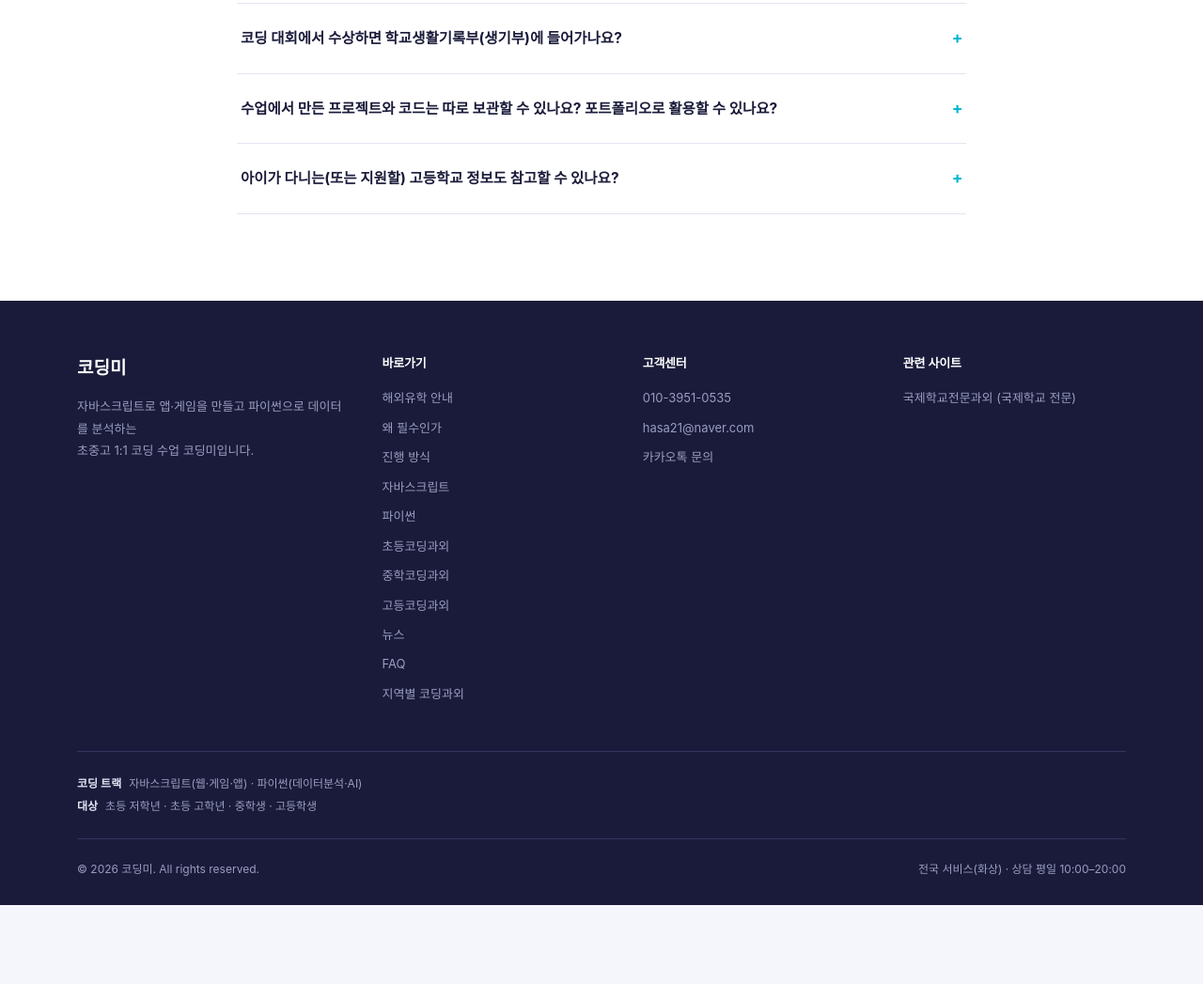
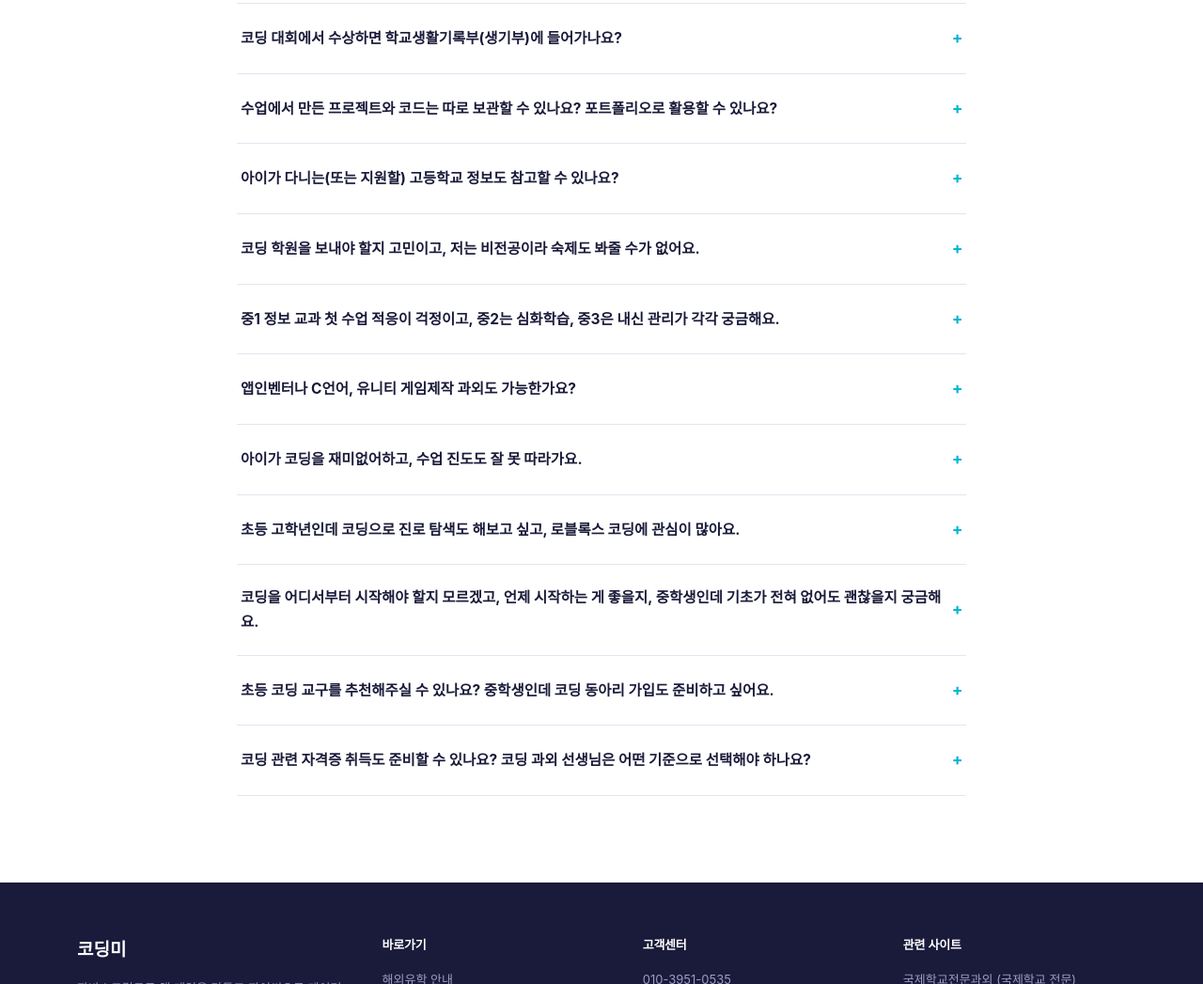
Before and after one commit to hasa080525-ctrl/codingme, a plain HTML site: page index.html in a window 1280 px wide. Shown: the part 10585-11632 px from the top of the page at 94% size. Before the commit the page ends 11548 px from the top, so only its background shows below. Drawn offline with Linux system fonts and the light colour scheme; a web font is replaced by a local one.

Commit message:
콘텐츠: 신규 키워드를 FAQ 본문에 자연스럽게 반영
Co-Authored-By: Claude Sonnet 5 <noreply@anthropic.com>

```diff
--- a/index.html
+++ b/index.html
@@ -887,6 +887,38 @@
         <div class="faq-q">아이가 다니는(또는 지원할) 고등학교 정보도 참고할 수 있나요?<span class="plus">+</span></div>
         <div class="faq-a"><p>고교학점제 체제에서는 학교별로 정보 교과 개설 현황이나 심화 과목 운영 방식이 다를 수 있습니다. 자녀가 다니는(또는 지원할) 고등학교 정보를 직접 찾아보고 싶으시다면 <a href="https://edu.naver.com/school-search?level=high" target="_blank" rel="noopener">네이버 학교 검색</a>을 참고하실 수 있습니다. 학사일정·급식 등 더 다양한 학교 공공데이터는 교육부 <a href="https://open.neis.go.kr/portal/mainPage.do" target="_blank" rel="noopener">나이스(NEIS) 교육정보 개방포털</a>에서도 확인하실 수 있습니다.</p></div>
       </div>
+      <div class="faq-item">
+        <div class="faq-q">코딩 학원을 보내야 할지 고민이고, 저는 비전공이라 숙제도 봐줄 수가 없어요.<span class="plus">+</span></div>
+        <div class="faq-a"><p>학원 없이도 1:1 화상 수업으로 개념부터 실습까지 선생님이 직접 봐드리기 때문에, 부모님이 비전공이셔도 숙제나 질문을 따로 챙기실 필요가 없습니다.</p></div>
+      </div>
+      <div class="faq-item">
+        <div class="faq-q">중1 정보 교과 첫 수업 적응이 걱정이고, 중2는 심화학습, 중3은 내신 관리가 각각 궁금해요.<span class="plus">+</span></div>
+        <div class="faq-a"><p>중1은 정보 교과 첫 수업에서 생소한 용어와 개념에 적응하는 데 집중하고, 중2는 알고리즘·데이터 다루기 등 심화 개념으로 넘어가며, 중3은 수행평가·내신에 직접 반영되는 부분 위주로 관리해드립니다.</p></div>
+      </div>
+      <div class="faq-item">
+        <div class="faq-q">앱인벤터나 C언어, 유니티 게임제작 과외도 가능한가요?<span class="plus">+</span></div>
+        <div class="faq-a"><p>네, 자바스크립트·파이썬 외에도 앱인벤터로 간단한 앱 만들기, C언어 기초 문법, 유니티를 활용한 게임제작까지 학생의 관심사에 맞춰 트랙을 조정해드립니다.</p></div>
+      </div>
+      <div class="faq-item">
+        <div class="faq-q">아이가 코딩을 재미없어하고, 수업 진도도 잘 못 따라가요.<span class="plus">+</span></div>
+        <div class="faq-a"><p>흥미를 못 느끼는 경우 눈에 보이는 결과물(게임·앱)을 직접 만들어보는 과정부터 시작해 성취감을 느끼게 하고, 진도를 못 따라간다면 이전 레벨로 돌아가 충분히 이해한 뒤 다시 올라가는 방식으로 조정합니다.</p></div>
+      </div>
+      <div class="faq-item">
+        <div class="faq-q">초등 고학년인데 코딩으로 진로 탐색도 해보고 싶고, 로블록스 코딩에 관심이 많아요.<span class="plus">+</span></div>
+        <div class="faq-a"><p>로블록스처럼 아이가 관심 있어 하는 게임 제작 도구를 입구로 삼아 코딩에 흥미를 붙인 뒤, 점차 실제 프로그래밍 언어로 넘어가며 자연스럽게 진로 탐색까지 이어갈 수 있도록 지도합니다.</p></div>
+      </div>
+      <div class="faq-item">
+        <div class="faq-q">코딩을 어디서부터 시작해야 할지 모르겠고, 언제 시작하는 게 좋을지, 중학생인데 기초가 전혀 없어도 괜찮을지 궁금해요.<span class="plus">+</span></div>
+        <div class="faq-a"><p>정해진 시작 나이나 학년은 없습니다. 상담 시 현재 수준을 진단해 블록코딩부터 시작할지, 바로 텍스트 코딩으로 들어갈지 정해드리며, 기초가 전혀 없는 중학생도 눈높이에 맞춰 차근차근 시작하실 수 있습니다.</p></div>
+      </div>
+      <div class="faq-item">
+        <div class="faq-q">초등 코딩 교구를 추천해주실 수 있나요? 중학생인데 코딩 동아리 가입도 준비하고 싶어요.<span class="plus">+</span></div>
+        <div class="faq-a"><p>아이 수준과 관심사에 따라 적합한 교구가 달라 상담 시 맞춰 안내해드립니다. 코딩 동아리 가입을 준비 중이라면 면접이나 과제에서 요구되는 기초 실력을 미리 점검해드립니다.</p></div>
+      </div>
+      <div class="faq-item">
+        <div class="faq-q">코딩 관련 자격증 취득도 준비할 수 있나요? 코딩 과외 선생님은 어떤 기준으로 선택해야 하나요?<span class="plus">+</span></div>
+        <div class="faq-a"><p>네, 프로그래밍기능사·정보처리기능사 실기 등 관심 있는 자격증에 맞춰 준비를 도와드립니다. 선생님을 고르실 때는 단순 코딩 실력보다 학생 눈높이에 맞춰 설명하고 꾸준히 피드백을 줄 수 있는지를 중요하게 보시길 권해드리며, 상담 시 저희 선생님들의 지도 경력을 안내해드립니다.</p></div>
+      </div>
     </div>
   </div>
 </section>
```
